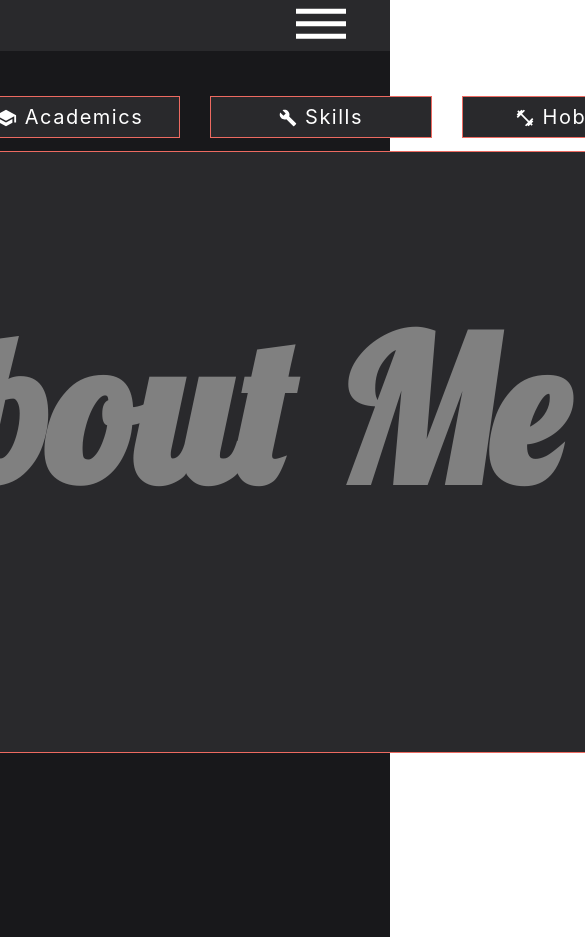
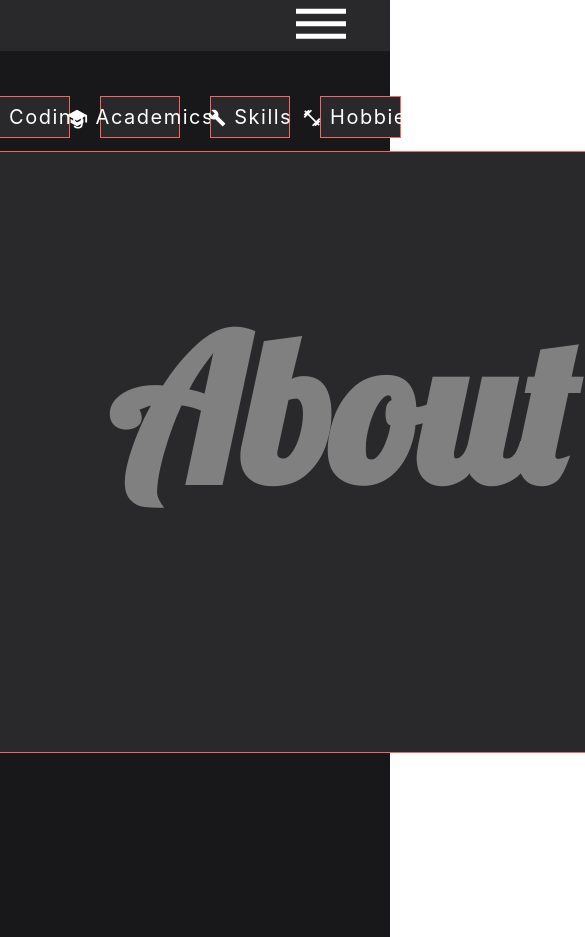
Before and after one commit to Dueey/portfolio-v2, a React (Create React App) app: page /about in a window 390 px wide. Shown: the top 937 px of the page, 585 px wide, since content can reach past the window. Built offline with nearby package versions, Linux system fonts and the light colour scheme; a web font is replaced by a local one.

Commit message:
Reworked animations for home page for tablet and smaller devices

```diff
--- a/src/components/About/About.js
+++ b/src/components/About/About.js
@@ -314,7 +314,8 @@ const Wrap = styled.div`
     font-size: 20px;
     letter-spacing: 1.5px;
     height: 40px;
-    width: 220px;
+    width: 20.1vw;
+    max-width: 220px;
     border: 1px solid #ed6a61;
     background-color: #29292c;
     margin: 15px;
@@ -361,6 +362,12 @@ const Wrap = styled.div`
     margin-right: 8px;
     margin-bottom: -3px;
   }
+
+  @media (max-width: 1160px) {
+    span {
+      /* max-width: 80%; */
+    }
+  }
 `;
 
 const Details = styled.div`
@@ -377,7 +384,9 @@ const Details = styled.div`
     justify-content: center;
     height: 0px;
     width: 976px;
+    max-width: 976px;
     transition: 0.1s;
+    overflow: hidden;
 
     h1 {
       -webkit-user-select: none;
@@ -489,6 +498,12 @@ const Details = styled.div`
   .hidden {
     overflow: hidden;
   }
+
+  @media (max-width: 1160px) {
+    div {
+      width: 80vw;
+    }
+  }
 `;
 
 export default About;
--- a/src/components/Home/Home.js
+++ b/src/components/Home/Home.js
@@ -330,7 +330,8 @@ const Wrap = styled.div`
 
         div {
           display: flex;
-          left: 46vw;
+          /* left: 46vw; */
+          left: -8vw;
           top: 2vh;
         }
 
@@ -338,7 +339,8 @@ const Wrap = styled.div`
           width: 60%;
           color: black;
           font-size: 24px;
-          left: 35vw;
+          /* left: 35vw; */
+          left: -9vw;
         }
       }
 
@@ -351,19 +353,19 @@ const Wrap = styled.div`
         div {
           display: flex;
           flex-direction: column;
-          left: 0;
+          left: 0vw;
         }
 
         p {
           width: 80%;
-          left: 0;
+          left: 0vw;
           color: black;
           font-size: 24px;
         }
       }
     }
 
-    @media (min-width: 426px) {
+    @media (min-width: 769px) {
       .info1,
       .info2,
       .info3,
```
Also changed, not shown: src/components/About/Skills.js (deleted, +0 -7 lines).
